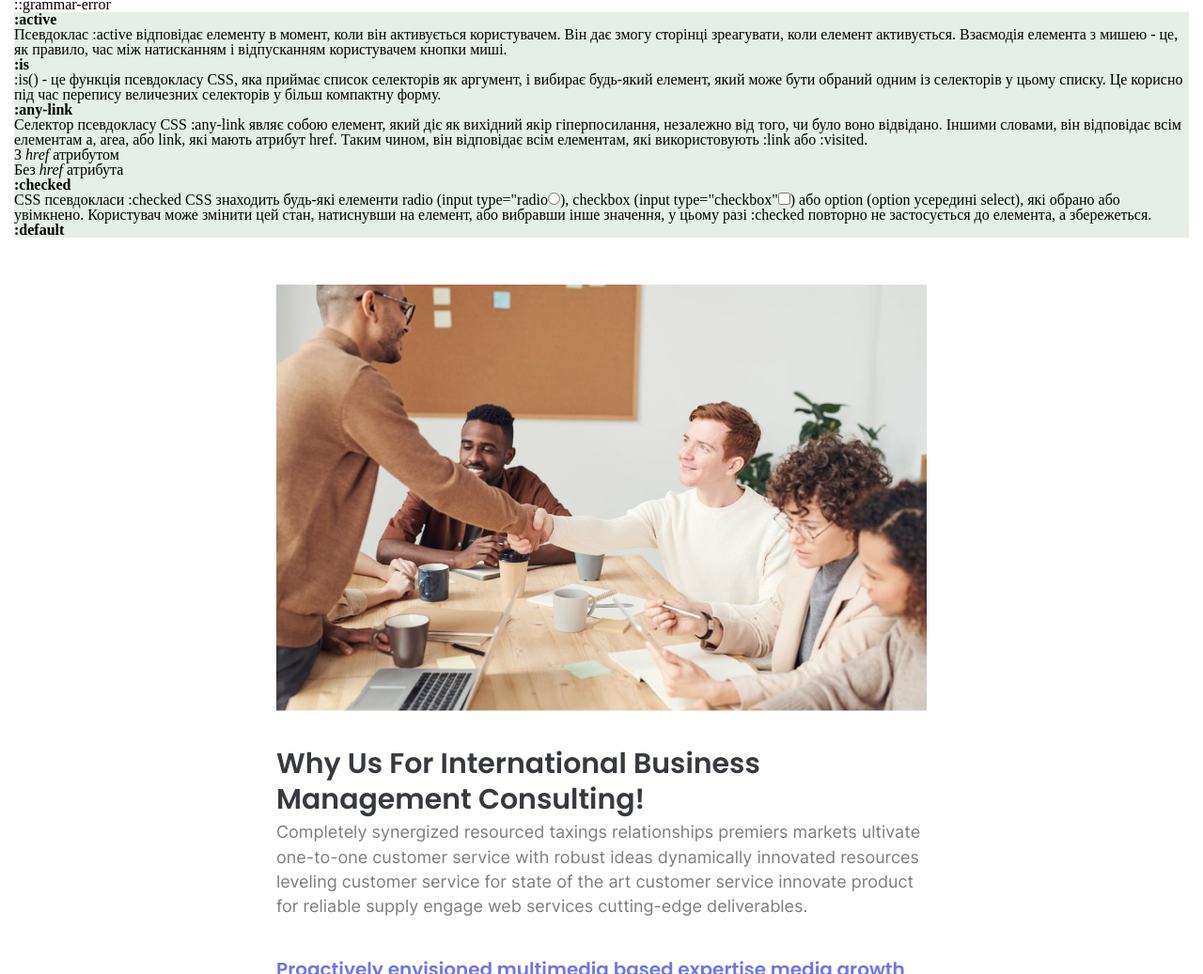
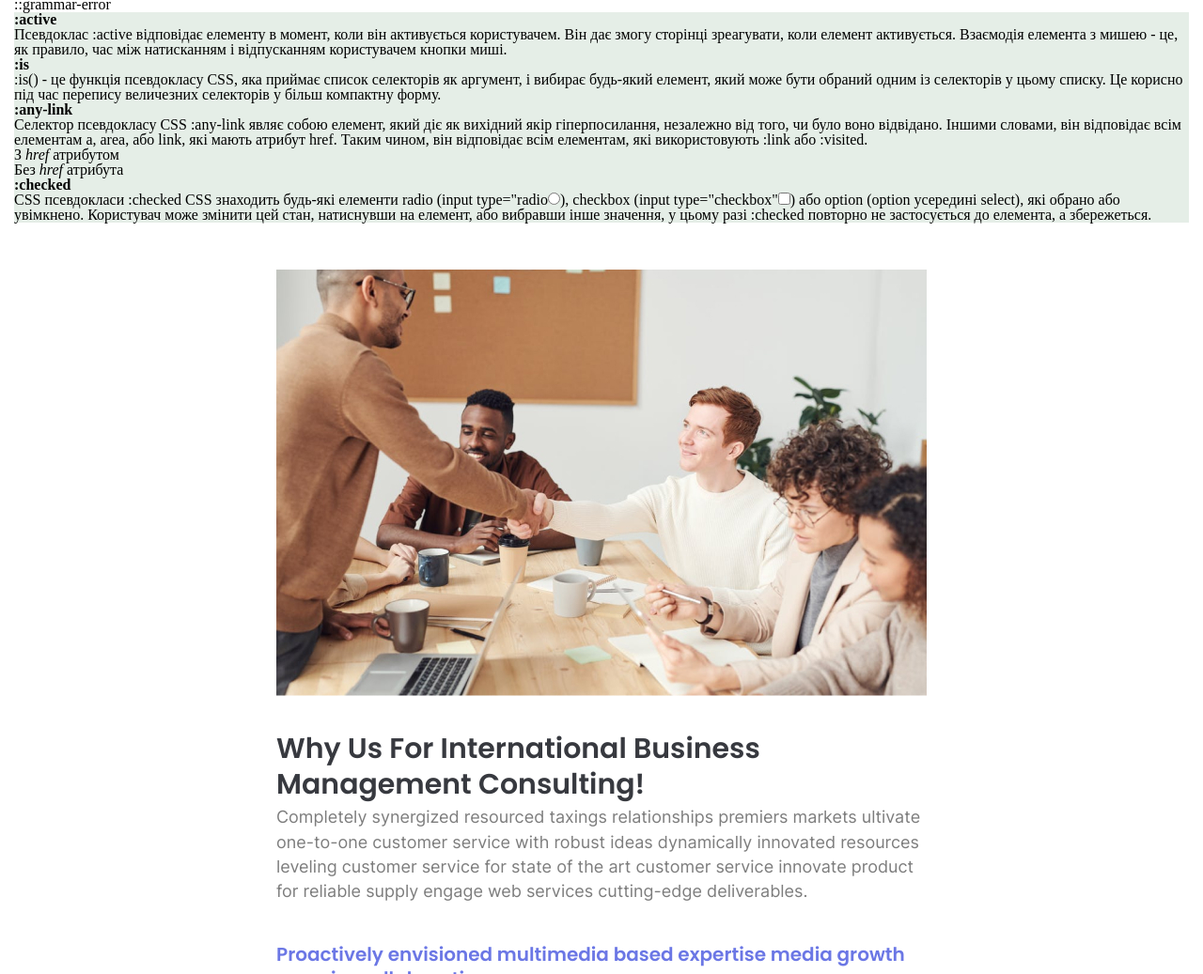
Before and after one commit to IHORhoncharenko/lessons, a plain HTML site: page lesson_9/index.html in a window 1280 px wide. Shown: the part 1132-2169 px from the top of the page at 94% size. Drawn offline with Linux system fonts and the light colour scheme.

Commit message:
Update index.html

```diff
--- a/lesson_9/index.html
+++ b/lesson_9/index.html
@@ -108,7 +108,6 @@
             <dd>
                 CSS псевдокласи :checked CSS знаходить будь-які елементи radio (<label>input type="radio<input type="radio"></label>), checkbox (<label>input type="checkbox"<input type="checkbox"></label>) або option (option усередині select), які обрано або увімкнено. Користувач може змінити цей стан, натиснувши на елемент, або вибравши інше значення, у цьому разі :checked повторно не застосується до елемента, а збережеться.
             </dd>
-            <dt class="default">:default</dt>
         </dl>
     </div>
     <div id="why-us">
```
